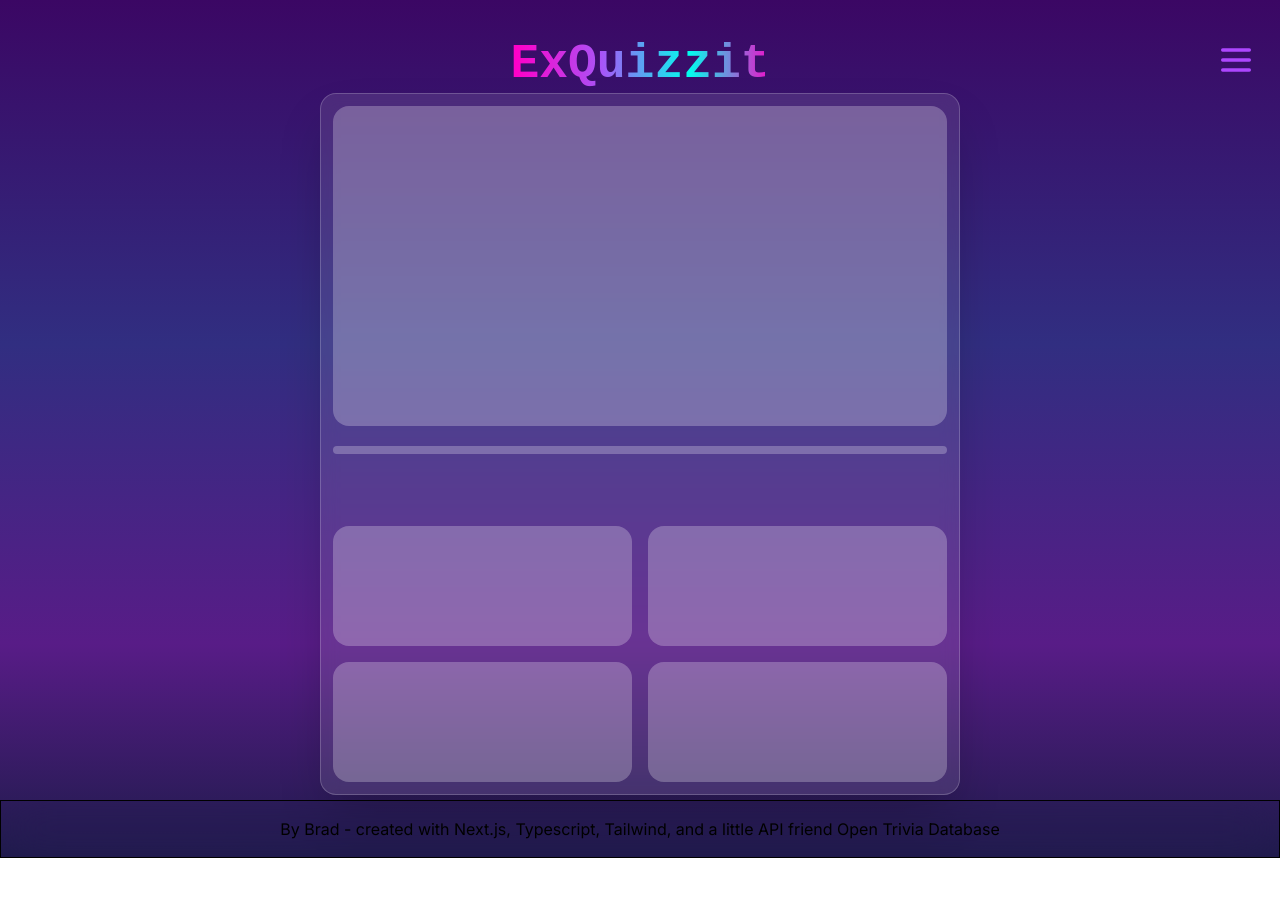
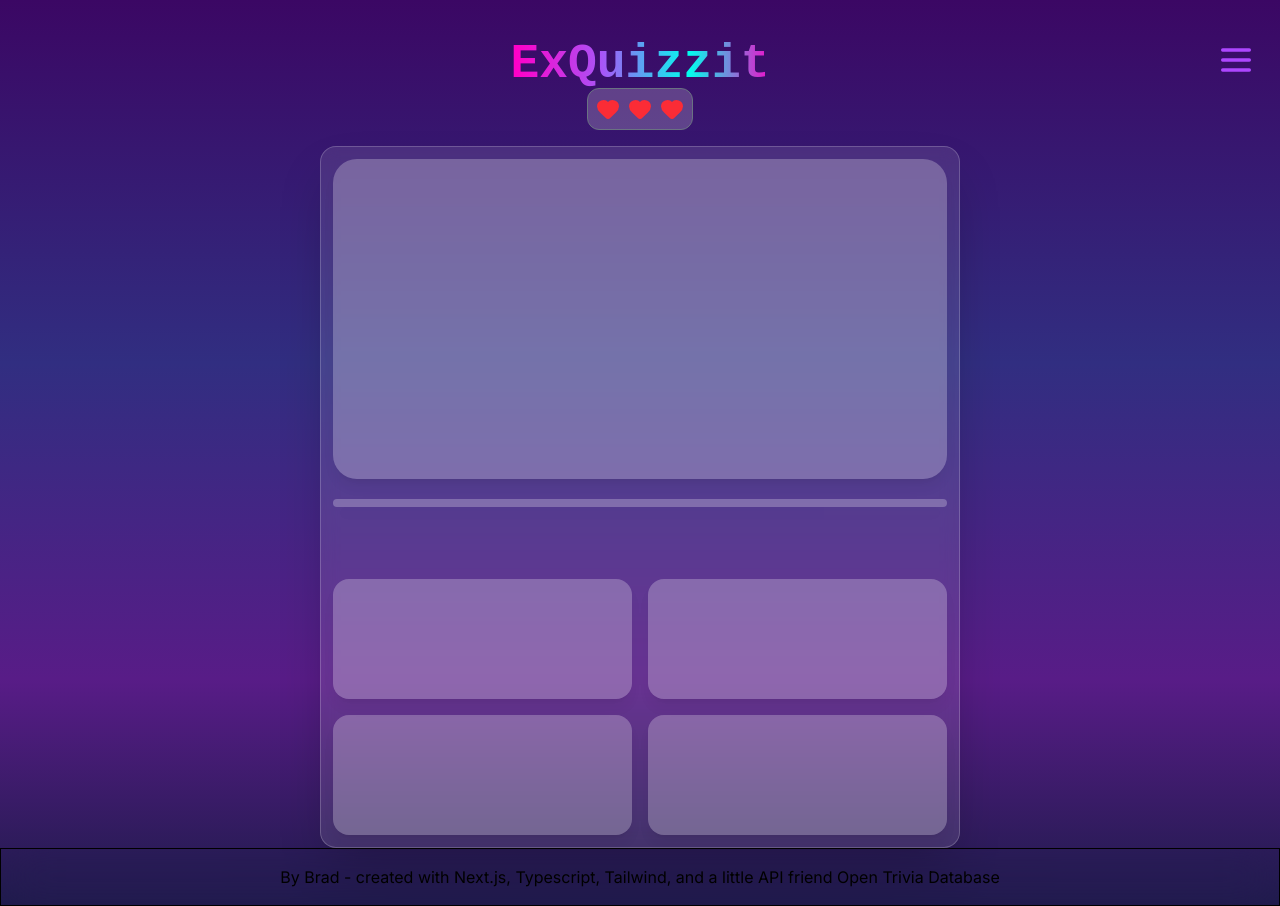
Before and after one commit to Brad-M2K/exquizzit-v2, a Next.js app: page /quiz in a window 1280 px wide. Before the commit the page ends 858 px from the top, so only its background shows below. Built offline with nearby package versions, Linux system fonts and the light colour scheme; a web font is replaced by a local one.

Commit message:
add: Logic during question intermission to detect lives left and only shwo end game button when lives are <= 0. also add lives to quiz page which render heart icons conditionally

```diff
--- a/src/app/quiz/page.tsx
+++ b/src/app/quiz/page.tsx
@@ -7,22 +7,17 @@ import QuizCard from '@/components/quiz/QuizCard';
 import Header from '@/components/quiz/Header';
 import { useQuizStore } from '@/store/quizStore';
 import { useEffect, Suspense, useState } from 'react';
+import QuizSkeleton from '@/components/Skeletons/QuizSkeleton';
 import { cleanQuestion } from '@/utils/cleanQuestion';
 import { RawTriviaQuestion, CleanedQuestion } from '@/types';
 import "@fontsource/bitcount-prop-double";
 import { useSearchParams } from 'next/navigation';
+import Lives from '@/components/quiz/Lives'
 
 function QuizContent() {
     const searchParams = useSearchParams();
     const [hasCheckedRefresh, setHasCheckedRefresh] = useState(false);
 
-    // Vercel debugging
-    const isProduction = process.env.NODE_ENV === 'production';
-    const debugLog = (message: string, data?: any) => {
-        if (isProduction) {
-            console.log(`[VERCEL-DEBUG] QuizPage: ${message}`, data);
-        }
-    };
 
     const { setLoading, setQuestions, setFetched, resetRefreshTimestamp, resetQuestionStartTimestamp, setQuizOptions, setRefreshTimestamp } = useQuizStore();
     const storedTopic = useQuizStore((state) => state.quizOptions.topic);
@@ -30,42 +25,29 @@ function QuizContent() {
     const fetched = useQuizStore((state) => state.status.fetched);
     const urlTopic = searchParams.get('category');
     const urlDifficulty = searchParams.get('difficulty');
-
+    const resetLives = useQuizStore((state) => state.resetLives);
 
 
 
     useEffect(() => {
-        debugLog('Refresh timestamp useEffect triggered');
-
         const timestamp = Date.now();
-        debugLog('Current timestamp', { timestamp });
-
         const navType = performance.getEntriesByType("navigation")[0] as PerformanceNavigationTiming;
-        debugLog('Navigation type', { navType: navType?.type });
-
         const isRefresh = navType.type === 'reload';
-        debugLog('Is page refresh?', { isRefresh });
 
         if (isRefresh) {
-            debugLog('Setting refresh timestamp in localStorage', { timestamp });
             localStorage.setItem("quiz-refresh-timestamp", timestamp.toString());
         }
 
         const saved = localStorage.getItem("quiz-refresh-timestamp");
-        debugLog('Retrieved saved timestamp from localStorage', { saved });
-
         if (saved) {
             const savedTime = parseInt(saved, 10);
-            debugLog('Setting refresh timestamp in store', { savedTime });
             setRefreshTimestamp(savedTime);
         }
-
-        debugLog('Refresh check complete, allowing Timer to initialize');
 
         // Add small delay to ensure skeleton is visible even on fast refreshes
         setTimeout(() => {
             setHasCheckedRefresh(true);
-        }, 150); // 150ms minimum skeleton display
+        }, 150);
 
     }, [setRefreshTimestamp]);
 
@@ -78,6 +60,7 @@ function QuizContent() {
         }
     }, [urlTopic, urlDifficulty, storedTopic, storedDifficulty, setQuizOptions]);
 
+
     useEffect(() => {
         if (!storedTopic || !storedDifficulty || fetched) {
             return;
@@ -89,6 +72,7 @@ function QuizContent() {
 
                 resetQuestionStartTimestamp();
                 resetRefreshTimestamp();
+                resetLives();
 
                 const url = new URL('https://opentdb.com/api.php');
                 url.searchParams.set('amount', '20');
@@ -131,18 +115,12 @@ function QuizContent() {
             <header className='flex items-center justify-center'>
                 <Header/>
             </header>
-            <main className="flex-1 flex flex-col justify-center items-center w-full h-full">
+            <main className="flex-1 flex flex-col justify-center items-center w-full h-full md:justify-center justify-start pt-8 md:pt-0">
+                <Lives/>
                 {hasCheckedRefresh ? <QuizCard /> : (
                     <div className="w-full px-4">
                         <div className="bg-white/10 backdrop-blur-sm rounded-xl p-3 shadow-2xl border border-white/20 mx-auto w-[350px] sm:max-w-[400px] lg:max-w-160 w-auto h-auto">
-                            <div className="h-50 bg-white/40 rounded-md animate-pulse mb-5 lg:h-80" />
-                            <div className="h-2 bg-white/40 rounded-md animate-pulse mb-2"/>
-                            <div className="grid grid-cols-2 gap-4 mt-18">
-                                <div className="h-20 bg-white/40 rounded-md animate-pulse lg:min-h-35" />
-                                <div className="h-20 bg-white/40 rounded-md animate-pulse lg:min-h-35" />
-                                <div className="h-20 bg-white/40 rounded-md animate-pulse lg:min-h-35" />
-                                <div className="h-20 bg-white/40 rounded-md animate-pulse lg:min-h-35" />
-                            </div>
+                            <QuizSkeleton />
                         </div>
                     </div>
                 )}
--- a/src/components/Skeletons/QuizSkeleton.tsx
+++ b/src/components/Skeletons/QuizSkeleton.tsx
@@ -1,21 +1,19 @@
 export default function QuizSkeleton() {
     return (
         <>
+            {/* EXACT copy of Question component styling */}
+            <div className="min-h-50 px-4 py-2 bg-white/40 shadow-lg rounded-3xl mb-5 text-center flex items-center justify-center font-bold lg:text-2xl text-md lg:h-80 animate-pulse" />
 
-                {/* Fake question line */}
-                <div className="h-50 bg-white/40 rounded-2xl animate-pulse mb-5 lg:h-80" />
+            {/* EXACT copy of Timer component styling */}
+            <div className="h-2 bg-white/40 rounded overflow-hidden mb-8 shadow-lg animate-pulse" />
 
-                {/* Timer */}
-                <div className="h-2 bg-white/40 rounded-md animate-pulse mb-2"/>
-
-                {/* Fake answers in 2x2 grid */}
-                <div className="grid grid-cols-2 gap-4 mt-18">
-                    <div className="h-20 bg-white/40 rounded-2xl animate-pulse lg:min-h-30" />
-                    <div className="h-20 bg-white/40 rounded-2xl animate-pulse lg:min-h-30" />
-                    <div className="h-20 bg-white/40 rounded-2xl animate-pulse lg:min-h-30" />
-                    <div className="h-20 bg-white/40 rounded-2xl animate-pulse lg:min-h-30" />
-                </div>
-
+            {/* EXACT copy of AnswerGrid styling */}
+            <div className="grid grid-cols-2 gap-4 mt-18">
+                <div className="min-h-20 lg:min-h-30 lg:min-w-20 px-3 py-1 shadow-lg rounded-2xl lg:rounded-2xl text-center flex items-center justify-center text-gray-200 font-bold text-sm lg:text-xl bg-white/40 animate-pulse" />
+                <div className="min-h-20 lg:min-h-30 lg:min-w-20 px-3 py-1 shadow-lg rounded-2xl lg:rounded-2xl text-center flex items-center justify-center text-gray-200 font-bold text-sm lg:text-xl bg-white/40 animate-pulse" />
+                <div className="min-h-20 lg:min-h-30 lg:min-w-20 px-3 py-1 shadow-lg rounded-2xl lg:rounded-2xl text-center flex items-center justify-center text-gray-200 font-bold text-sm lg:text-xl bg-white/40 animate-pulse" />
+                <div className="min-h-20 lg:min-h-30 lg:min-w-20 px-3 py-1 shadow-lg rounded-2xl lg:rounded-2xl text-center flex items-center justify-center text-gray-200 font-bold text-sm lg:text-xl bg-white/40 animate-pulse" />
+            </div>
         </>
     );
 }
--- /dev/null
+++ b/src/components/quiz/Lives.tsx
@@ -0,0 +1,26 @@
+import { useQuizStore } from '@/store/quizStore';
+import { Heart } from 'lucide-react';
+
+export default function Lives() {
+    const lives = useQuizStore((state) => state.gameplay.lives);
+
+    // Create array of 3 hearts and conditionally render them
+    const renderHearts = () => {
+        return Array.from({ length: 3 }, (_, index) => {
+            const isAlive = index < lives;
+            return (
+                <Heart
+                    key={index}
+                    size={24}
+                    className={isAlive ? 'text-red-500 fill-red-500' : 'text-gray-400 fill-gray-400'}
+                />
+            );
+        });
+    };
+
+    return (
+        <div className="bg-white/20 border border-gray-500 rounded-xl font-bold text-3xl p-2 mb-2 md:mb-4 flex items-center justify-center gap-2">
+            {renderHearts()}
+        </div>
+    )
+}
--- a/src/components/quiz/QuestionIntermission.tsx
+++ b/src/components/quiz/QuestionIntermission.tsx
@@ -10,12 +10,22 @@ export default function QuestionIntermission({ setTimerEnded }: QuestionIntermis
     const setSelectedAnswer = useQuizStore((state) => state.setSelectedAnswer);
     const setCurrentIndex = useQuizStore((state) => state.setCurrentIndex);
     const currentIndex = useQuizStore((state) => state.gameplay.currentIndex);
+    const lives = useQuizStore((state) => state.gameplay.lives);
+    const setHasProcessedAnswer = useQuizStore((state) => state.setHasProcessedAnswer);
     const [shouldSpin, setShouldSpin] = useState(true);
     const [shouldBounce, setShouldBounce] = useState(true);
-    const [questionWrong, setQuestionWrong] = useState(false);
     const [shouldPulse, setShouldPulse] = useState(true);
+    const gameOver = lives <= 0;
 
     useEffect(() => {
+
+        if (gameOver) {
+
+            setTimeout(() => {
+                setShouldPulse(false)
+            }, 2000);
+
+        };
 
         setTimeout(() => {
             setShouldSpin(false)
@@ -25,30 +35,30 @@ export default function QuestionIntermission({ setTimerEnded }: QuestionIntermis
             setShouldBounce(false)
         }, 4000)
 
-        setTimeout(() => {
-            setQuestionWrong(true);
-        }, 5000)
 
-        if (questionWrong) {
-            setTimeout(() => {
-                setShouldPulse(false)
-            }, 2000)
-        }
 
-        setTimeout(() => {
-            setQuestionWrong(false);
-        }, 8000)
 
-    }, [questionWrong])
+
+    }, [gameOver, lives])
 
 
     return (
         <div className='flex flex-col justify-center items-center px-4'>
-            {!questionWrong ? (
+            {gameOver ? (
+                <button
+                    onClick={() => {
+                        // setShowEndGame(true);
+                    }}
+                    className={`bg-red-900/60 text-white text-sm rounded-2xl hover:text-gray-300 px-6 py-2 font-semibold text-lg shadow transition-colors duration-150 w-auto min-w-[140px] max-w-full lg:text-xl cursor-pointer  ${shouldPulse && 'red-throb-button'}`}
+                    >
+                        <span className={`${shouldPulse && 'animate-fast-pulse'}`}>Unlucky! End Game</span>
+                </button>
+            ) : (
                 <button
                     onClick={() => {
                         setTimerEnded(false);
                         setSelectedAnswer(null);
+                        setHasProcessedAnswer(false); // Reset for next question
                         setCurrentIndex(currentIndex + 1)
                     }}
                     className={`bg-purple-900/60 text-white text-sm rounded-2xl hover:text-gray-300 px-6 py-2 font-semibold text-lg shadow transition-colors duration-150 w-auto min-w-[140px] max-w-full lg:text-xl  cursor-pointer ${shouldBounce && 'animate-bounce'} ${shouldSpin && 'animate-spin'}`}
@@ -58,15 +68,6 @@ export default function QuestionIntermission({ setTimerEnded }: QuestionIntermis
                         Next Question
                     </span>
                 </button>
-            ) : (
-                <button
-                    onClick={() => {
-                        // setShowEndGame(true);
-                    }}
-                    className={`bg-red-900/60 text-white text-sm rounded-2xl hover:text-gray-300 px-6 py-2 font-semibold text-lg shadow transition-colors duration-150 w-auto min-w-[140px] max-w-full lg:text-xl cursor-pointer  ${shouldPulse && 'red-throb-button'}`}
-                    >
-                        <span className={`${shouldPulse && 'animate-fast-pulse'}`}>Unlucky! End Game</span>
-                </button>
             )}
         </div>
     )
--- a/src/components/quiz/QuizCard.tsx
+++ b/src/components/quiz/QuizCard.tsx
@@ -3,7 +3,7 @@
 import AnswerGrid from '@/components/quiz/AnswerGrid'
 import Question from '@/components/quiz/Question'
 import Timer from '@/components/quiz/Timer';
-import { useState, useEffect, useCallback } from 'react';
+import { useState, useCallback } from 'react';
 import { useQuizStore } from '@/store/quizStore'
 import QuizSkeleton from '@/components/Skeletons/QuizSkeleton';
 import QuestionIntermission from '@/components/quiz/QuestionIntermission';
--- a/src/components/topics/Popup.tsx
+++ b/src/components/topics/Popup.tsx
@@ -35,7 +35,7 @@ export default function Popup({ topic, difficulty, setDifficulty, onStart, setSh
 
     return (
         <div
-            className="bg-gray-900/50 backdrop-blur-3xl border border-[rgba(168,85,247,0.15)] rounded-xl shadow-lg p-6 flex flex-col items-center justify-center gap-6 min-h-80 max-w-sm w-[90%] lg:max-w-lg lg:max-h-lg l"
+            className="bg-gray-900/50 backdrop-blur-3xl border border-[rgba(168,85,247,0.15)] rounded-2xl shadow-lg p-6 flex flex-col items-center justify-center gap-6 min-h-80 max-w-sm w-[90%] lg:max-w-lg lg:max-h-lg l"
         >
             <div className="flex flex-col items-center justify-center">
                 <h1
--- a/src/store/quizStore.ts
+++ b/src/store/quizStore.ts
@@ -26,6 +26,7 @@ export const useQuizStore = create<QuizState>()(
                 questionStartTimestamp: null,
                 selectedAnswer: null,
                 score: 0,
+                hasProcessedAnswer: false,
             },
             getCurrentQuestion: () => {
                 const state = get().gameplay;
@@ -58,6 +59,9 @@ export const useQuizStore = create<QuizState>()(
             resetScore: () => set((state) => ({
                 gameplay: { ...state.gameplay, score: 0}
             })),
+            setHasProcessedAnswer: (hasProcessed) => set((state) => ({
+                gameplay: { ...state.gameplay, hasProcessedAnswer: hasProcessed }
+            })),
 
             status: {
                 loading: false,
--- a/src/types/store.ts
+++ b/src/types/store.ts
@@ -14,6 +14,7 @@ export type QuizState = {
         questionStartTimestamp: number | null;
         selectedAnswer: string | null;
         score: number;
+        hasProcessedAnswer: boolean;
     };
     getCurrentQuestion: () => CleanedQuestion | null;
     setQuestions: (questions: CleanedQuestion[]) => void;
@@ -25,6 +26,7 @@ export type QuizState = {
     setSelectedAnswer: (answer: string | null) => void;
     incrementScore: () => void;
     resetScore: () => void;
+    setHasProcessedAnswer: (hasProcessed: boolean) => void;
 
     status: {
         loading: boolean;
```
Also changed, not shown: src/components/quiz/AnswerGrid.tsx (+15 -10 lines), src/components/quiz/Timer.tsx (+1 -21 lines), src/styles/animations.css (+45 -0 lines).
